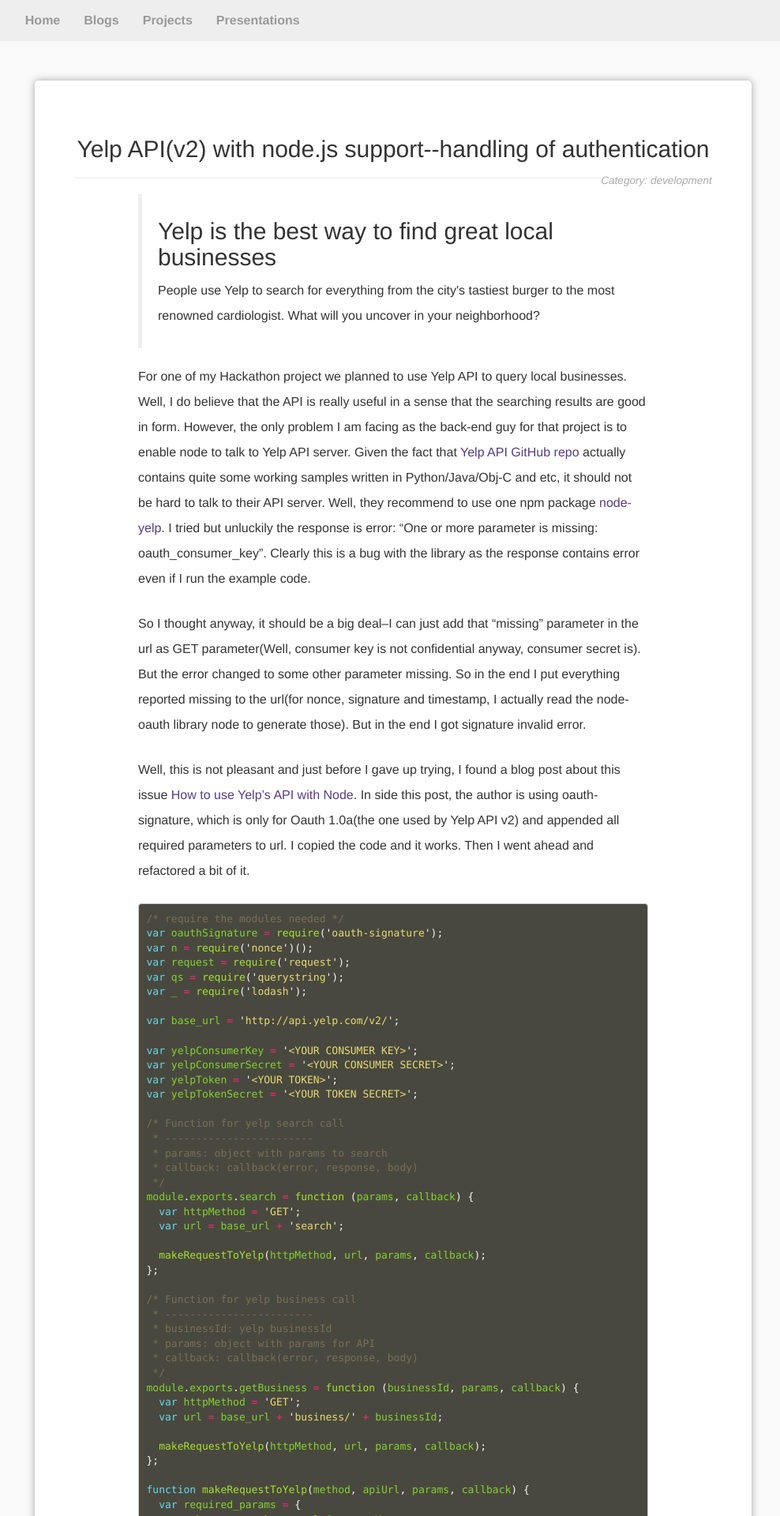
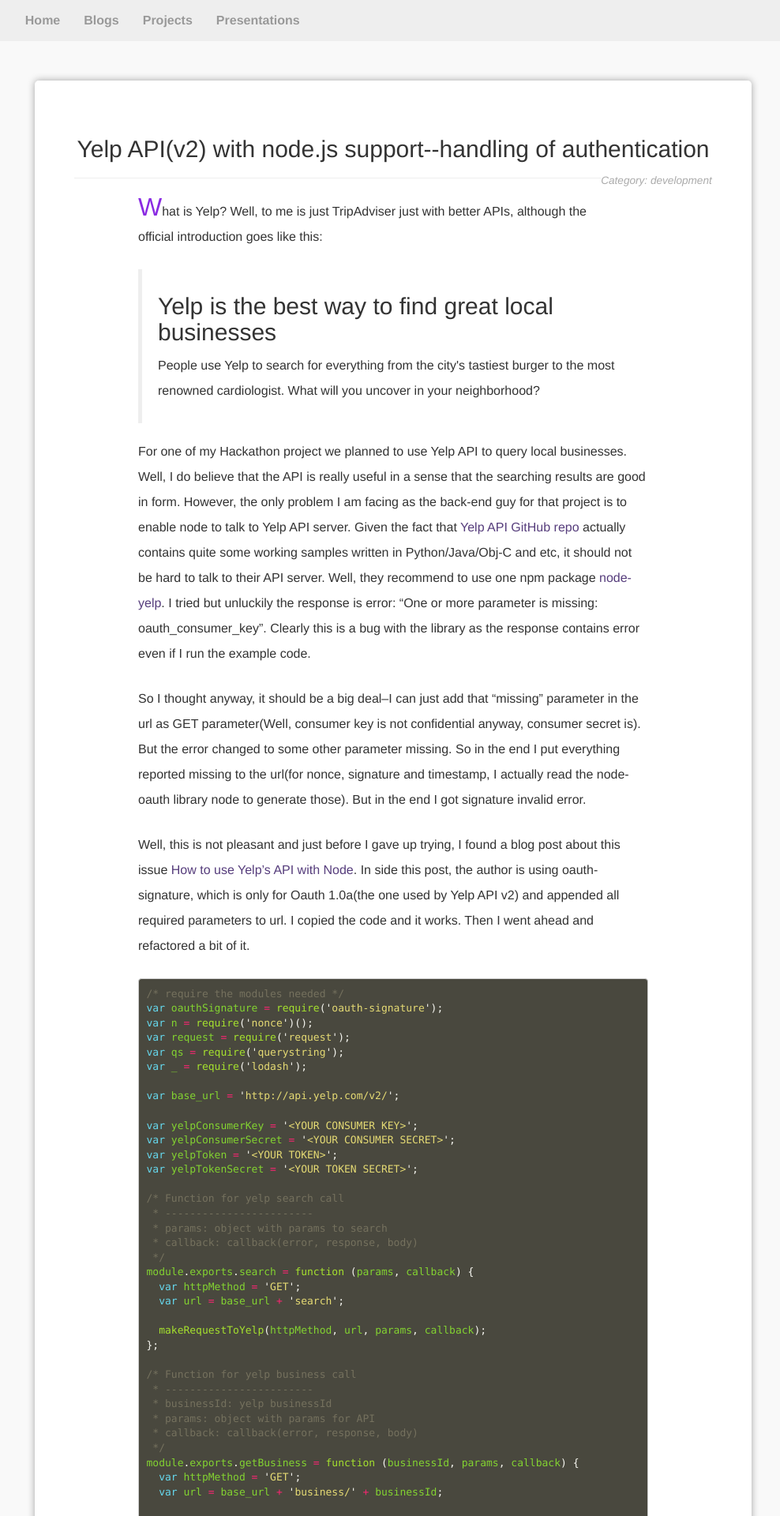
Before and after one commit to franklingu/franklingu.github.io, a Jekyll site: the page built from _posts/2015-06-28-yelp-api-with-node-js-support.markdown, in a window 1280 px wide. Shown: the top 1920 px of the page at 79% size, without its empty margins (142-1130 px from the left). Built offline with Jekyll 4.4.1, drawn with Linux system fonts in a browser that asks for light colours; nearby versions of some CDN libraries; Markdown is read by kramdown in place of the engine named in the settings; comment, search, counter and statistics services are not loaded.

Commit message:
restyled blog for enlarging first letter
Close #23

```diff
--- a/_posts/2015-06-28-yelp-api-with-node-js-support.markdown
+++ b/_posts/2015-06-28-yelp-api-with-node-js-support.markdown
@@ -4,6 +4,8 @@
 category: development
 tag: life, reflection, development
 ---
+
+What is Yelp? Well, to me is just TripAdviser just with better APIs, although the official introduction goes like this:
 
 <blockquote>
   <h2>
--- a/css/style.css
+++ b/css/style.css
@@ -226,6 +226,11 @@
     font-style: italic;
 }
 
+.blog-content > p:first-child::first-letter {
+    font-size: 200%;
+    color: #8A2BE2;
+}
+
 #main-page {
     min-height: 90vh;
 }
```
